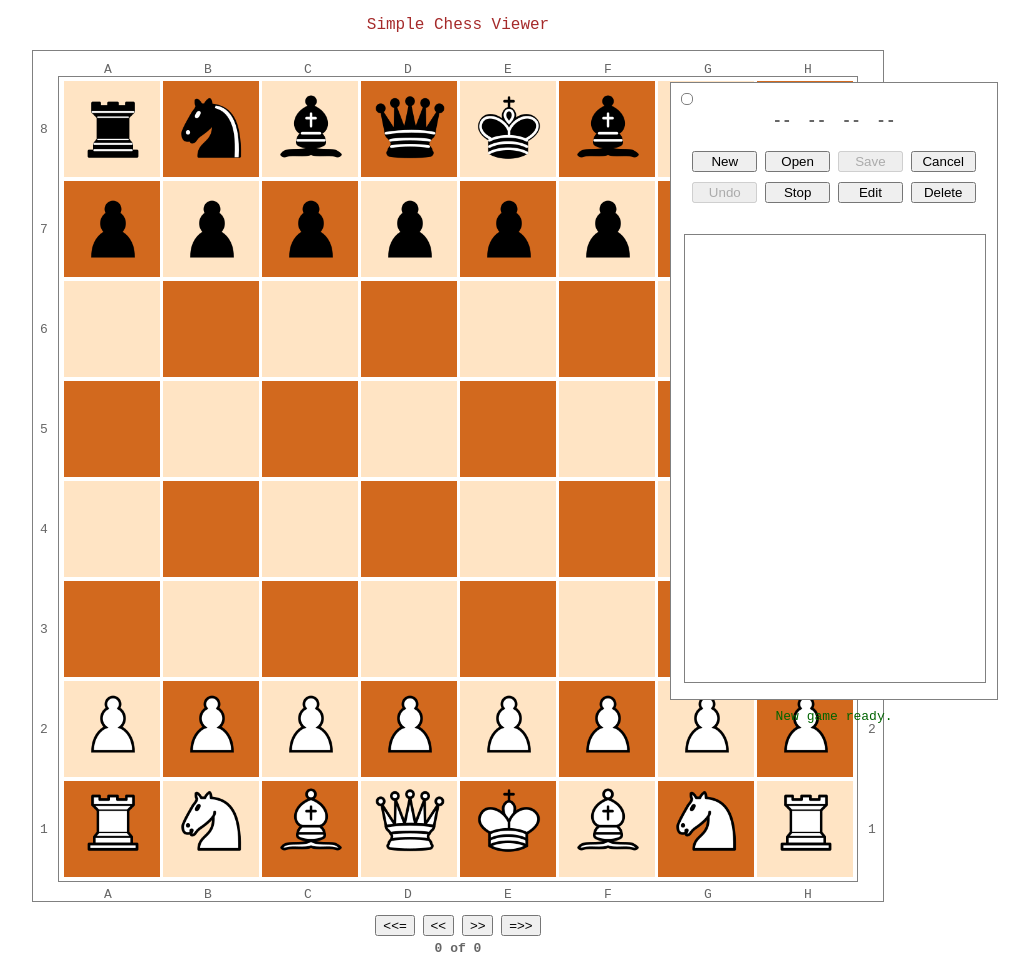
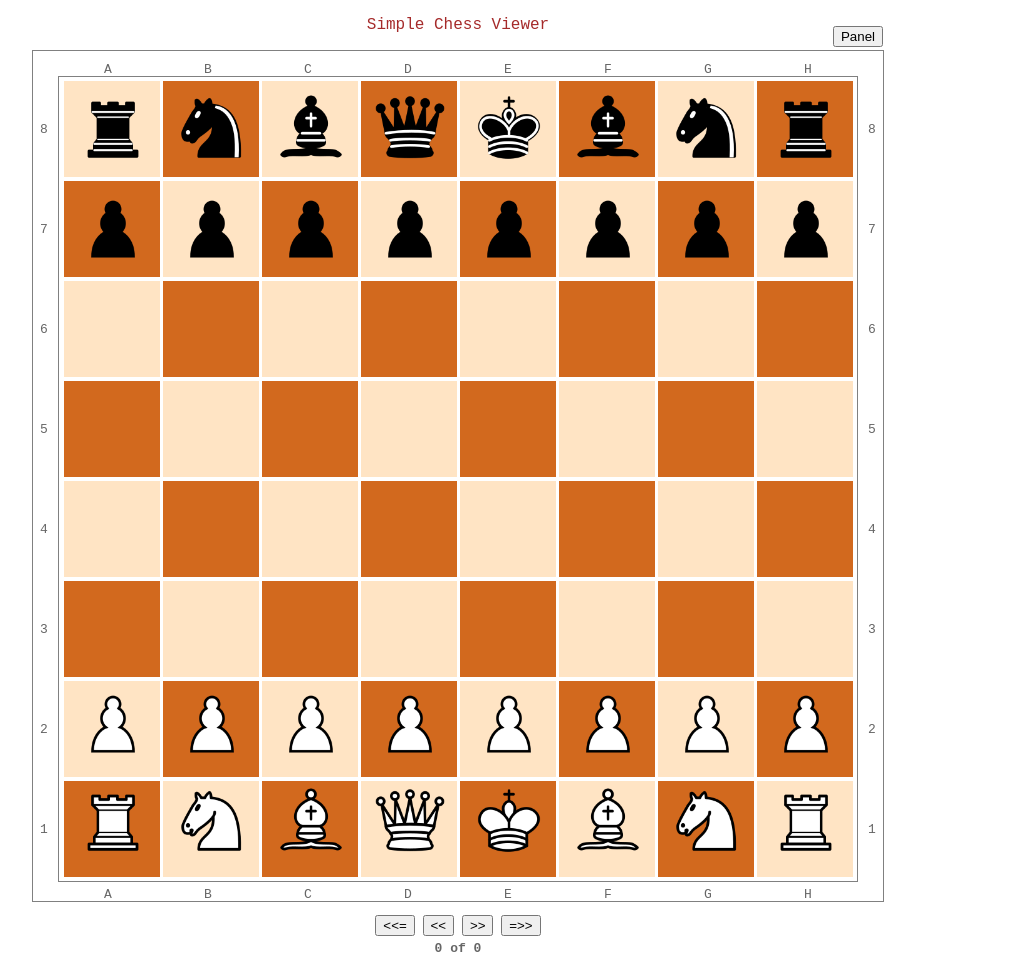
Before and after one commit to PrivateAccount/ChessViewer, a plain HTML site: page index.html in a window 1280 px wide. Shown: the whole page, without its empty margins (182-1211 px from the left). Drawn offline with Linux system fonts and the light colour scheme.

Commit message:
Display tools panel on and off.

```diff
--- a/index.html
+++ b/index.html
@@ -11,6 +11,9 @@
 </head>
 <body>
     <div id="title">Simple Chess Viewer</div>
+    <div id="bar">
+        <button id="panel">Panel</button>
+    </div>
     <div id="board">
         <div id="fields"></div>
         <div id="labels-top"></div>
--- a/script.js
+++ b/script.js
@@ -827,6 +827,12 @@ window.onload = function() {
         }, delay);
     });
 
+    const buttonPanel = document.getElementById('panel');
+    buttonPanel.addEventListener('click', function() {
+        const tools = document.getElementById('tools');
+        tools.style.display = tools.style.display == 'block' ? 'none' : 'block';
+    });
+
     document.addEventListener('keydown', function(event) {
         switch (event.key) {
             case 'ArrowLeft':
--- a/style.css
+++ b/style.css
@@ -112,9 +112,19 @@ span.vertical {
     margin-top: 5px;
     font-weight: bold;
 }
+#bar {
+    width: 100%;
+    height: 20px;
+    text-align: center;
+    margin-top: -20px;
+}
+#panel {
+    margin-left: 800px;
+    margin-top: -10px;
+}
 #tools {
     position: absolute;
-    right: 100px;
+    right: 20px;
     top: 82px;
     width: 300px;
     height: 590px;
@@ -122,7 +132,7 @@ span.vertical {
     text-align: center;
     border: 1px solid grey;
     background-color: white;
-    display: block;
+    display: none;
 }
 #move {
     position: absolute;
```
